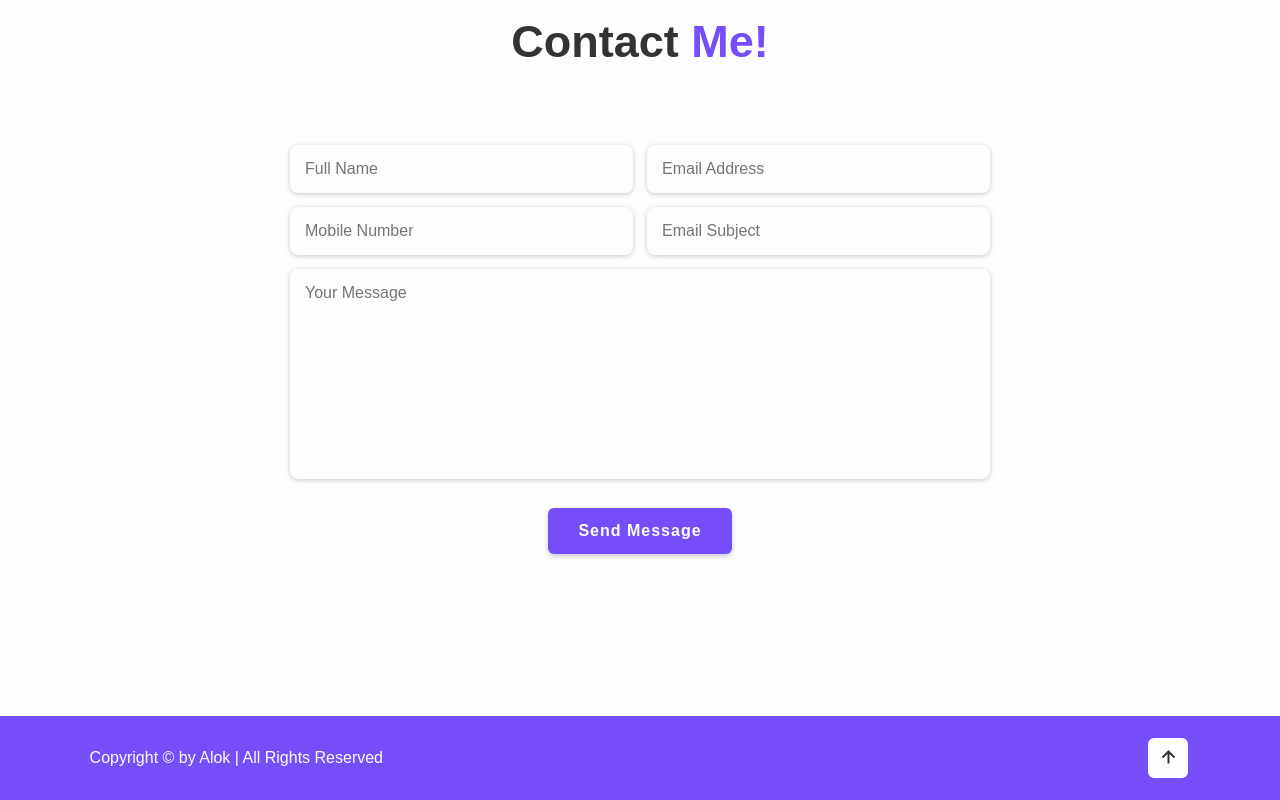
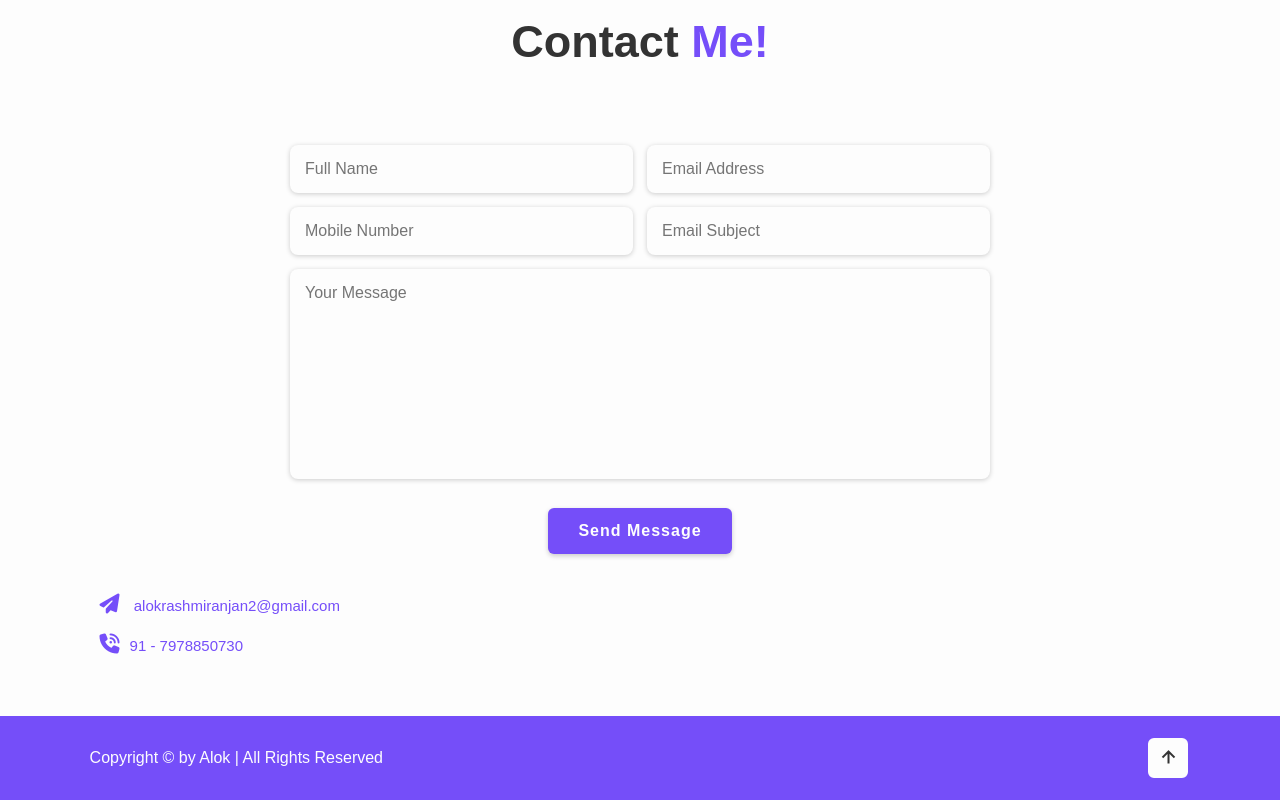
Before and after one commit to alokrrbal/alokrrbal.github.io, a plain HTML site: page index.html in a window 1280 px wide. Shown: the part 3859-4659 px from the top of the page. Drawn offline with nearby package versions, Linux system fonts and the light colour scheme; files whose address does not match are found by name.

Commit message:
my Contact Added

```diff
--- a/index.css
+++ b/index.css
@@ -772,3 +772,13 @@ span{
     width: 0;
     opacity: 0;
 }
+/* new codes */
+.contDiv p{
+    font-size: 1.5rem;
+    padding: 1rem 1rem;
+    color: var(--main-color);
+}
+.contDiv i{
+    font-size: 2rem;
+    padding-right: 1rem;
+}
--- a/index.html
+++ b/index.html
@@ -9,6 +9,7 @@
 
   <!-- box-icons -->
   <link href="https://unpkg.com/boxicons@2.1.4/css/boxicons.min.css" rel="stylesheet" />
+  <script src="https://kit.fontawesome.com/83bc07f1f1.js" crossorigin="anonymous"></script>
 
   <!-- css styling -->
   <link rel="stylesheet" href="index.css" />
@@ -306,6 +307,8 @@
       <textarea name="" id="" cols="30" rows="10" placeholder="Your Message"></textarea>
       <input type="submit" value="Send Message" class="btn">
     </form>
+    <div class="my contDiv"><p id="contact-email"><i class="fa-solid fa-paper-plane"></i> alokrashmiranjan2@gmail.com</p>
+      <p id="contact-phone"><i class="fa-solid fa-phone-volume"></i>91 - 7978850730</p></div>
   </section>
 
 
```
